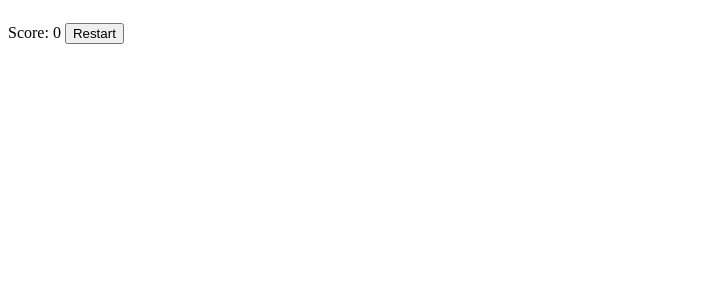
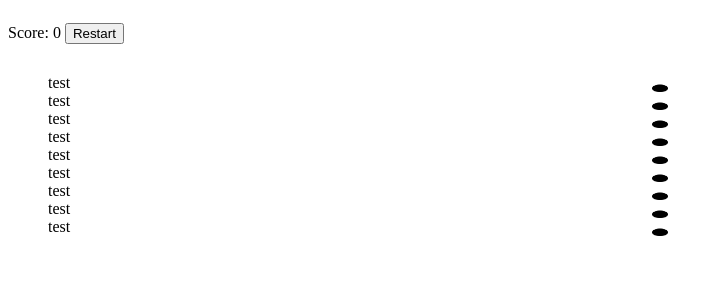
Before and after one commit to ahunt5/whack-a-mole, a React (Vite) app: page / in a window 1280 px wide. Both pictures are taken after a click on the button "Click Here To Play". Shown: the top 300 px of the page, without its empty margins (0-722 px from the left). Built offline with nearby package versions, Linux system fonts and the light colour scheme.

Commit message:
restart button functioning but mole class bug

```diff
--- a/src/GameContext.jsx
+++ b/src/GameContext.jsx
@@ -27,6 +27,12 @@ export function GameProvider({ children }) {
     setIsPlaying(true);
   };
   /**
+   *
+   */
+  const stop = () => {
+    setIsPlaying(false);
+  };
+  /**
    * values to be passed down
    */
   const value = {
@@ -34,6 +40,7 @@ export function GameProvider({ children }) {
     score,
     isPlaying,
     start,
+    stop,
   };
   return <GameContext.Provider value={value}>{children}</GameContext.Provider>;
 }
@@ -47,5 +54,11 @@ export function useGame() {
 }
 
 function makeBoard(board = Array(NUM_HOLES).fill(false)) {
-  return board;
+  /** choose a random spot to create a mole
+   * react doesn't redisplay changed state, so create a new state and display that instead
+   */
+  const moleLocation = Math.floor(Math.random() * NUM_HOLES);
+  const newBoard = Array(NUM_HOLES).fill(false);
+  newBoard[moleLocation] = true;
+  return newBoard;
 }
--- a/src/PlayGame.jsx
+++ b/src/PlayGame.jsx
@@ -12,16 +12,20 @@ displays game UI
 import "./index.css";
 import "./game.css";
 import { useGame } from "./GameContext";
+import Welcome from "./Welcome";
 export default function PlayGame() {
   const { board } = useGame();
+  const { stop } = useGame();
   return (
     <section className="game-board">
       <span>
         <p className="score-restart">Score: 0</p>{" "}
-        <button className="score-restart">Restart</button>
+        <button className="score-restart" onClick={stop}>
+          Restart
+        </button>
         <ul className="board">
           {board.map((holeHasMole, id) => (
-            <makeHole key={id} holeHasMole={holeHasMole}></makeHole>
+            <MakeHole key={id} holeHasMole={holeHasMole}></MakeHole>
           ))}
         </ul>
       </span>
@@ -29,9 +33,9 @@ export default function PlayGame() {
   );
 }
 
-function makeHole(holeHasMole) {
-  // if the hole has a mole, give it the class mole
-  if (holeHasMole) return <li className="mole"></li>;
+function MakeHole(holeHasMole) {
+  // if the hole has a mole, give it the class mole and make it clickable
+  if (holeHasMole === true) return <li className="mole"></li>;
   // if not, set class to hole
-  return <li className="hole">.</li>;
+  return <li className="hole">test</li>;
 }
```
